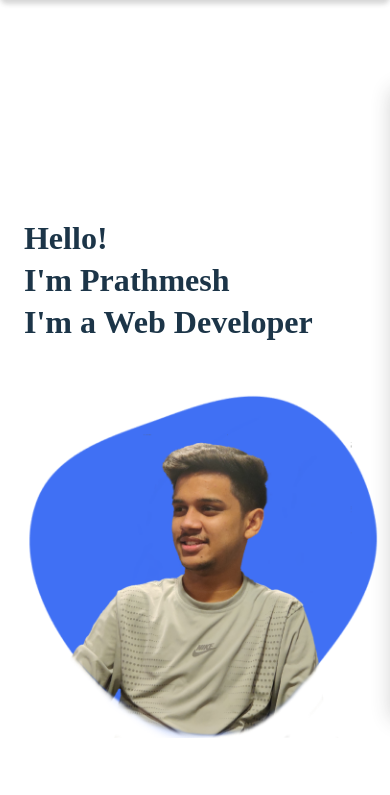
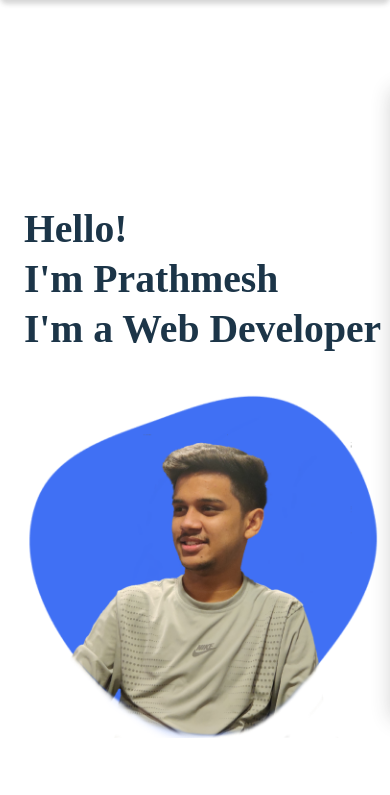
Before and after one commit to prathmesh1456/newportfolio, a plain HTML site: page index.html in a window 390 px wide. Shown: the part 49-844 px from the top of the page. Drawn offline with nearby package versions, Linux system fonts and the light colour scheme; a web font is replaced by a local one.

Commit message:
Update style.css

```diff
--- a/css/style.css
+++ b/css/style.css
@@ -497,7 +497,7 @@ a{
     .text h1 {
         position: relative;
         left: -155px;
-        font-size: 3.8vh;
+        font-size: 4.7vh;
         width: 400%;
         line-height: 1;
     }
```
